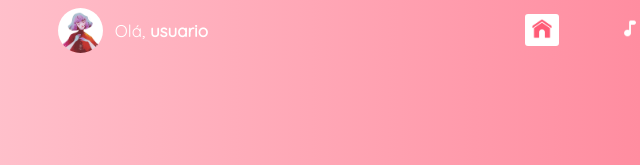
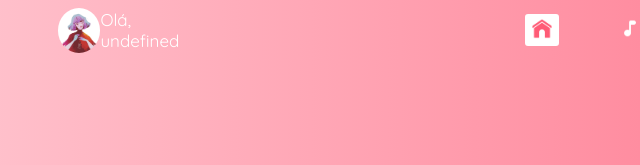
Before and after one commit to william5827/GRIS-PROJECT, a website: page public/imersao_gris/inicio.html in a window 1280 px wide. Shown: the top 165 px of the page, 6-646 px from the left. Drawn offline with Linux system fonts and the light colour scheme.

Commit message:
projeto gris-30.05

```diff
--- a/public/imersao_gris/inicio.html
+++ b/public/imersao_gris/inicio.html
@@ -199,6 +199,8 @@
 
 <script>
 
+    b_usuario.innerHTML = sessionStorage.NOME_USUARIO;
+
     function help(){
 
         inicio_content.style.display = "flex"
```
